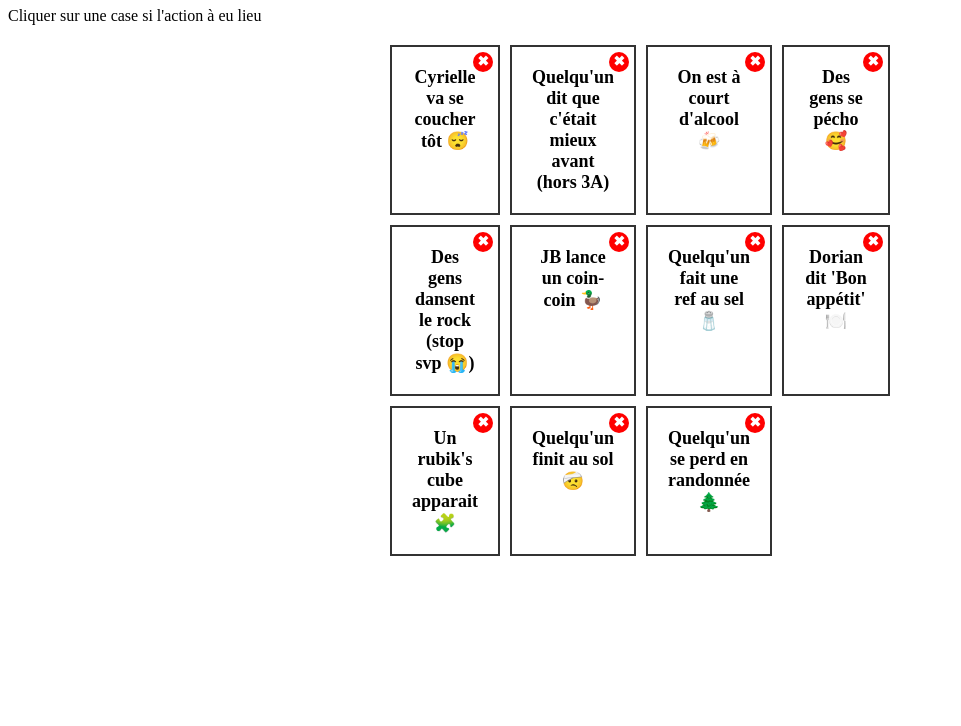
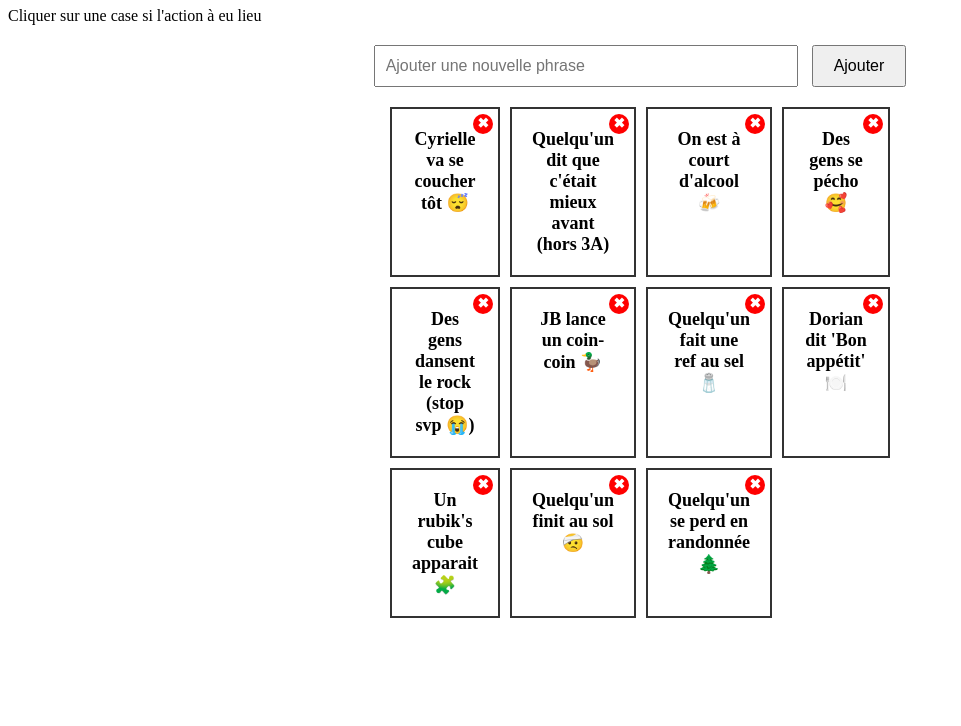
Before and after one commit to Kactus29/Bingo_WOX_2025, a plain HTML site: page index.html in a window 1280 px wide. Shown: the part 74-800 px from the top of the page, without its empty margins (0-961 px from the left). Drawn offline with Linux system fonts and the light colour scheme.

Commit message:
possibilité ajout de nouvelles phrases

```diff
--- a/index.html
+++ b/index.html
@@ -11,6 +11,11 @@
     <h1>Bingo du WOX 2025 🎲</h1>
     <p>Cliquer sur une case si l'action à eu lieu</p>
 
+    <div class="input-container">
+        <input type="text" id="newPhrase" placeholder="Ajouter une nouvelle phrase">
+        <button id="addPhraseButton">Ajouter</button>
+    </div>
+
     <div class="bingo-grid" id="bingoGrid">
         <!-- Cases générées dynamiquement -->
     </div>
--- a/script.js
+++ b/script.js
@@ -15,6 +15,8 @@ document.addEventListener("DOMContentLoaded", () => {
 
     const grid = document.getElementById("bingoGrid");
     const resetButton = document.getElementById("resetButton");
+    const newPhraseInput = document.getElementById("newPhrase");
+    const addPhraseButton = document.getElementById("addPhraseButton");
 
     // Create popup
     const popup = document.createElement("div");
@@ -79,6 +81,16 @@ document.addEventListener("DOMContentLoaded", () => {
         });
     };
 
+    addPhraseButton.addEventListener("click", () => {
+        const newPhrase = newPhraseInput.value.trim();
+        if (newPhrase) {
+            phrases.push(newPhrase);
+            localStorage.setItem("phrases", JSON.stringify(phrases));
+            renderGrid();
+            newPhraseInput.value = '';
+        }
+    });
+
     renderGrid();
 
     // Réinitialiser le bingo
--- a/style.css
+++ b/style.css
@@ -54,3 +54,22 @@
 .popup button {
     margin: 5px;
 }
+
+.input-container {
+    text-align: center;
+    margin: 20px;
+}
+
+#newPhrase {
+    padding: 10px;
+    font-size: 16px;
+    width: 80%;
+    max-width: 400px;
+}
+
+#addPhraseButton {
+    padding: 10px 20px;
+    font-size: 16px;
+    margin-left: 10px;
+    cursor: pointer;
+}
```
